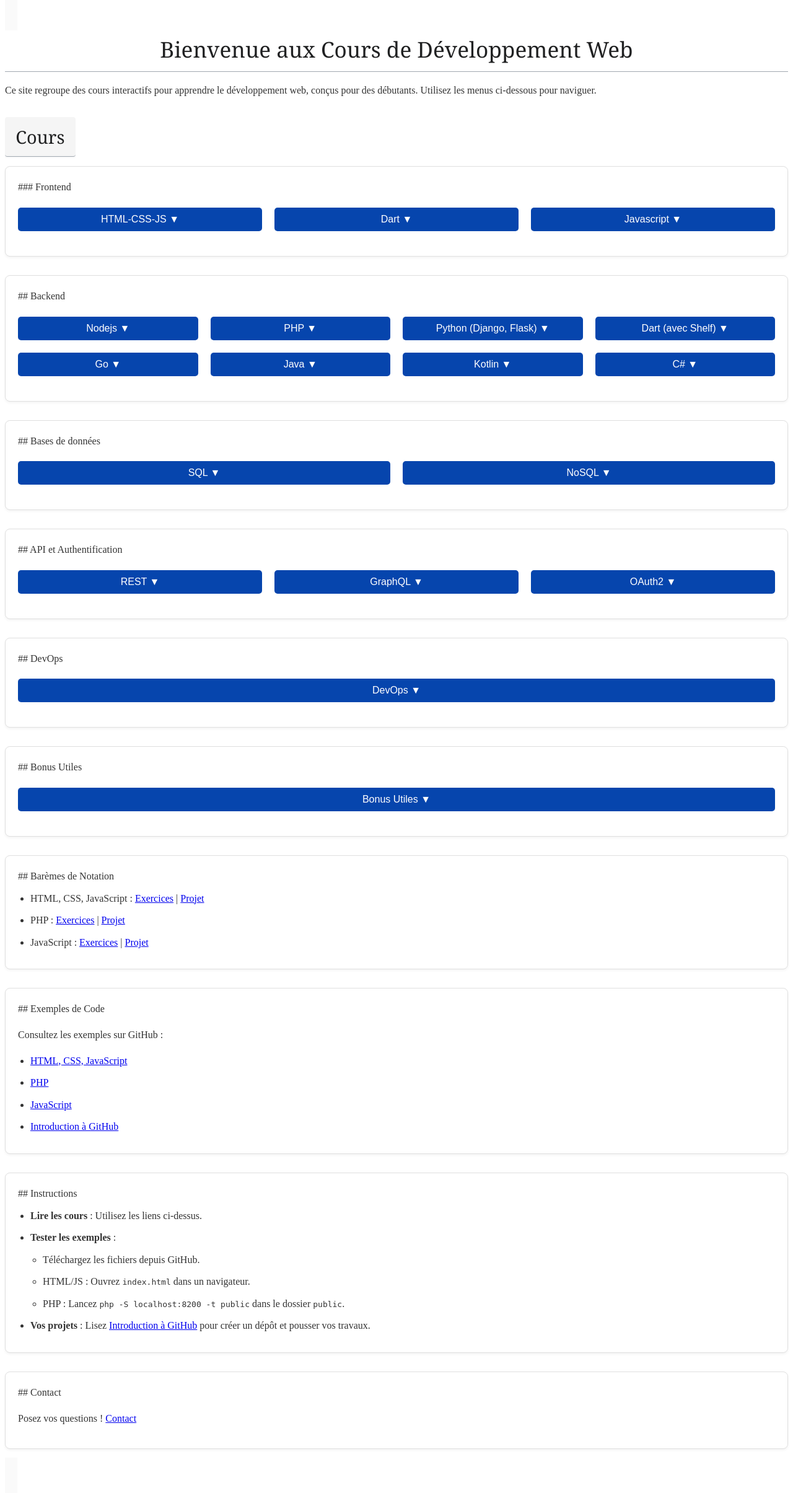
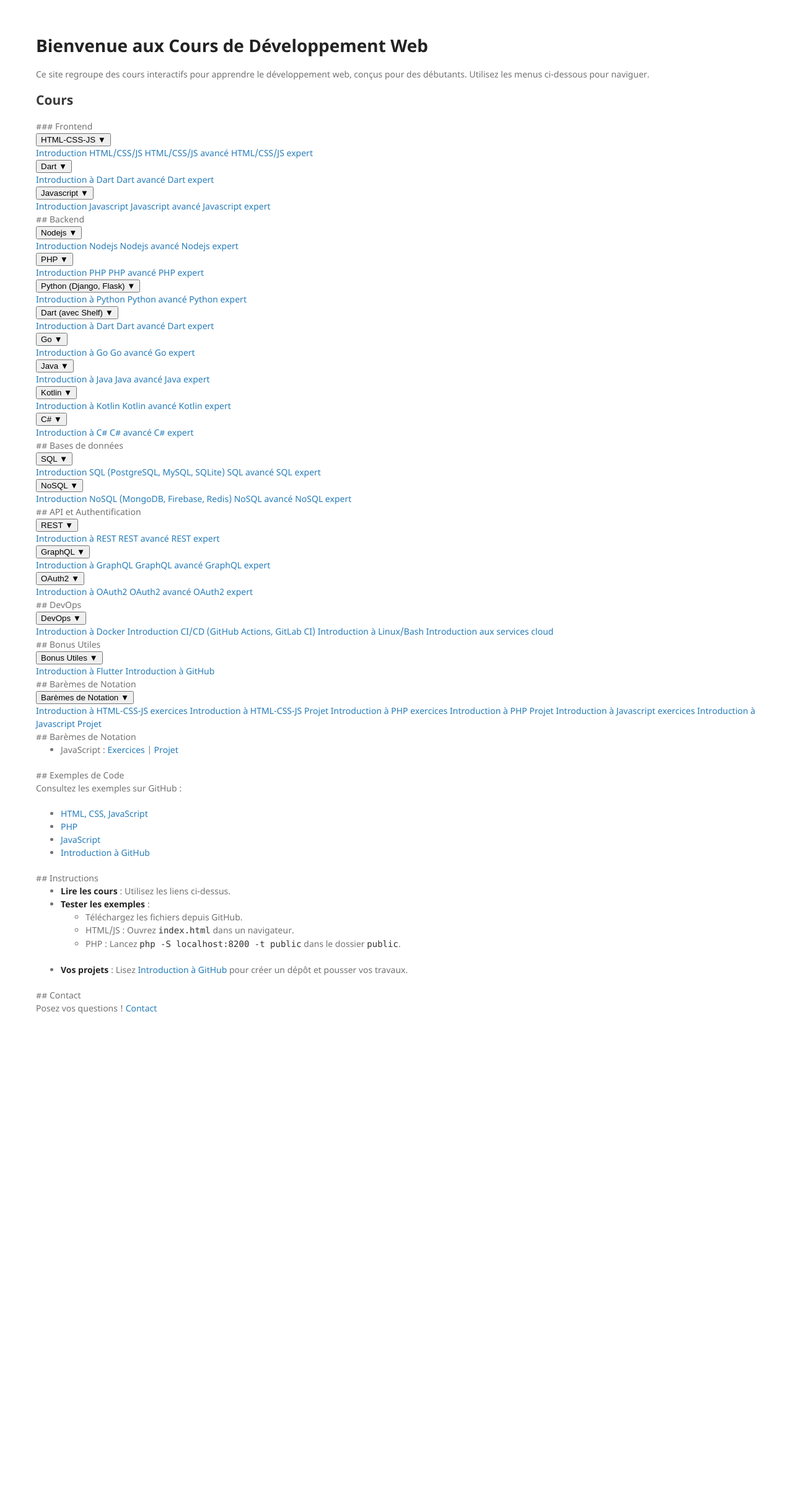
Before and after one commit to lakrim92/Cours_WebDevelopment, a PHP site: page / in a window 1280 px wide. Shown: the whole page at 62% size. After the commit the page ends 1636 px from the top, so only its background shows below. Run offline with PHP 8.4, Linux system fonts and the light colour scheme.

Commit message:
depot avec menu deroulant

```diff
--- a/_site/assets/css/style.css
+++ b/_site/assets/css/style.css
@@ -1,160 +1,216 @@
-/* Conteneur global pour éviter les conflits avec le thème */
-.site-content {
-    all: initial;
-    /* Réinitialise les styles du thème */
-    font-family: 'Linux Libertine', 'Times New Roman', serif;
-    line-height: 1.6;
-    color: #333;
-    max-width: 1000px;
-    margin: 0 auto;
-    padding: 20px;
-    background-color: #fafafa;
-}
+@font-face { font-family: 'Noto Sans'; font-weight: 400; font-style: normal; src: url("../fonts/Noto-Sans-regular/Noto-Sans-regular.eot"); src: url("../fonts/Noto-Sans-regular/Noto-Sans-regular.eot?#iefix") format("embedded-opentype"), local("Noto Sans"), local("Noto-Sans-regular"), url("../fonts/Noto-Sans-regular/Noto-Sans-regular.woff2") format("woff2"), url("../fonts/Noto-Sans-regular/Noto-Sans-regular.woff") format("woff"), url("../fonts/Noto-Sans-regular/Noto-Sans-regular.ttf") format("truetype"), url("../fonts/Noto-Sans-regular/Noto-Sans-regular.svg#NotoSans") format("svg"); }
+@font-face { font-family: 'Noto Sans'; font-weight: 700; font-style: normal; src: url("../fonts/Noto-Sans-700/Noto-Sans-700.eot"); src: url("../fonts/Noto-Sans-700/Noto-Sans-700.eot?#iefix") format("embedded-opentype"), local("Noto Sans Bold"), local("Noto-Sans-700"), url("../fonts/Noto-Sans-700/Noto-Sans-700.woff2") format("woff2"), url("../fonts/Noto-Sans-700/Noto-Sans-700.woff") format("woff"), url("../fonts/Noto-Sans-700/Noto-Sans-700.ttf") format("truetype"), url("../fonts/Noto-Sans-700/Noto-Sans-700.svg#NotoSans") format("svg"); }
+@font-face { font-family: 'Noto Sans'; font-weight: 400; font-style: italic; src: url("../fonts/Noto-Sans-italic/Noto-Sans-italic.eot"); src: url("../fonts/Noto-Sans-italic/Noto-Sans-italic.eot?#iefix") format("embedded-opentype"), local("Noto Sans Italic"), local("Noto-Sans-italic"), url("../fonts/Noto-Sans-italic/Noto-Sans-italic.woff2") format("woff2"), url("../fonts/Noto-Sans-italic/Noto-Sans-italic.woff") format("woff"), url("../fonts/Noto-Sans-italic/Noto-Sans-italic.ttf") format("truetype"), url("../fonts/Noto-Sans-italic/Noto-Sans-italic.svg#NotoSans") format("svg"); }
+@font-face { font-family: 'Noto Sans'; font-weight: 700; font-style: italic; src: url("../fonts/Noto-Sans-700italic/Noto-Sans-700italic.eot"); src: url("../fonts/Noto-Sans-700italic/Noto-Sans-700italic.eot?#iefix") format("embedded-opentype"), local("Noto Sans Bold Italic"), local("Noto-Sans-700italic"), url("../fonts/Noto-Sans-700italic/Noto-Sans-700italic.woff2") format("woff2"), url("../fonts/Noto-Sans-700italic/Noto-Sans-700italic.woff") format("woff"), url("../fonts/Noto-Sans-700italic/Noto-Sans-700italic.ttf") format("truetype"), url("../fonts/Noto-Sans-700italic/Noto-Sans-700italic.svg#NotoSans") format("svg"); }
+.highlight table td { padding: 5px; }
 
-/* Conteneur principal pour les sections */
-.site-content .section-container {
-    background-color: #fff !important;
-    border: 1px solid #e0e0e0 !important;
-    border-radius: 8px !important;
-    padding: 20px !important;
-    margin-bottom: 30px !important;
-    box-shadow: 0 2px 4px rgba(0, 0, 0, 0.05) !important;
-}
+.highlight table pre { margin: 0; }
 
-/* Style des titres inspiré de Wikipédia */
-.site-content h1,
-.site-content h2,
-.site-content h3,
-.site-content h4,
-.site-content h5,
-.site-content h6 {
-    font-family: 'Georgia', serif !important;
-    color: #202122 !important;
-    margin: 0.5em 0 !important;
-    border-bottom: 1px solid #a2a9b1 !important;
-    padding-bottom: 0.2em !important;
-}
+.highlight .cm { color: #999988; font-style: italic; }
 
-.site-content h1 {
-    font-size: 2.2em !important;
-    font-weight: normal !important;
-    text-align: center !important;
-}
+.highlight .cp { color: #999999; font-weight: bold; }
 
-.site-content h2 {
-    font-size: 1.8em !important;
-    font-weight: normal !important;
-    background-color: #f5f5f5 !important;
-    padding: 0.3em 0.6em !important;
-    display: inline-block !important;
-    border-radius: 4px !important;
-    margin-bottom: 15px !important;
-}
+.highlight .c1 { color: #999988; font-style: italic; }
 
-.site-content h3 {
-    font-size: 1.5em !important;
-    font-weight: normal !important;
-}
+.highlight .cs { color: #999999; font-weight: bold; font-style: italic; }
 
-/* Style des menus déroulants */
-.site-content .dropdown-container {
-    display: grid !important;
-    grid-template-columns: repeat(auto-fit, minmax(250px, 1fr)) !important;
-    gap: 20px !important;
-    margin: 20px 0 !important;
-}
+.highlight .c, .highlight .cd { color: #999988; font-style: italic; }
 
-.site-content .dropdown {
-    position: relative !important;
-}
+.highlight .err { color: #a61717; background-color: #e3d2d2; }
 
-.site-content .dropbtn {
-    background-color: #0645ad !important;
-    color: white !important;
-    padding: 10px 20px !important;
-    font-size: 16px !important;
-    border: none !important;
-    cursor: pointer !important;
-    border-radius: 5px !important;
-    transition: background-color 0.3s ease !important;
-    width: 100% !important;
-    box-sizing: border-box !important;
-}
+.highlight .gd { color: #000000; background-color: #ffdddd; }
 
-.site-content .dropbtn:hover {
-    background-color: #0b0080 !important;
-}
+.highlight .ge { color: #000000; font-style: italic; }
 
-.site-content .dropdown-content {
-    display: none !important;
-    position: absolute !important;
-    background-color: #f9f9f9 !important;
-    min-width: 250px !important;
-    box-shadow: 0 8px 16px rgba(0, 0, 0, 0.2) !important;
-    z-index: 1 !important;
-    border-radius: 5px !important;
-    overflow: hidden !important;
-}
+.highlight .gr { color: #aa0000; }
 
-.site-content .dropdown-content a {
-    color: #0645ad !important;
-    padding: 12px 16px !important;
-    text-decoration: none !important;
-    display: block !important;
-    font-family: 'Linux Libertine', serif !important;
-    transition: background-color 0.2s !important;
-}
+.highlight .gh { color: #999999; }
 
-.site-content .dropdown-content a:hover {
-    background-color: #f1f1f1 !important;
-}
+.highlight .gi { color: #000000; background-color: #ddffdd; }
 
-/* Style des séparateurs (<hr>) */
-.site-content hr {
-    border: none !important;
-    border-top: 2px solid #e0e0e0 !important;
-    margin: 30px 0 !important;
-}
+.highlight .go { color: #888888; }
 
-/* Style des listes */
-.site-content ul {
-    margin: 10px 0 !important;
-    padding-left: 20px !important;
-}
+.highlight .gp { color: #555555; }
 
-.site-content ul li {
-    margin-bottom: 10px !important;
-}
+.highlight .gs { font-weight: bold; }
 
-/* Style pour les images de profil */
-.site-content .profile-image {
-    max-width: 500px !important;
-    height: auto !important;
-    display: block !important;
-    margin: 0 auto !important;
-    border-radius: 4px !important;
-}
+.highlight .gu { color: #aaaaaa; }
 
-/* Responsivité */
-@media screen and (max-width: 768px) {
-    .site-content {
-        padding: 10px !important;
-    }
+.highlight .gt { color: #aa0000; }
 
-    .site-content .section-container {
-        padding: 15px !important;
-        margin: 10px 10px !important;
-    }
+.highlight .kc { color: #000000; font-weight: bold; }
 
-    .site-content .dropdown-container {
-        grid-template-columns: 1fr !important;
-    }
+.highlight .kd { color: #000000; font-weight: bold; }
 
-    .site-content h1 {
-        font-size: 1.8em !important;
-    }
+.highlight .kn { color: #000000; font-weight: bold; }
 
-    .site-content h2 {
-        font-size: 1.5em !important;
-    }
-}
+.highlight .kp { color: #000000; font-weight: bold; }
+
+.highlight .kr { color: #000000; font-weight: bold; }
+
+.highlight .kt { color: #445588; font-weight: bold; }
+
+.highlight .k, .highlight .kv { color: #000000; font-weight: bold; }
+
+.highlight .mf { color: #009999; }
+
+.highlight .mh { color: #009999; }
+
+.highlight .il { color: #009999; }
+
+.highlight .mi { color: #009999; }
+
+.highlight .mo { color: #009999; }
+
+.highlight .m, .highlight .mb, .highlight .mx { color: #009999; }
+
+.highlight .sb { color: #d14; }
+
+.highlight .sc { color: #d14; }
+
+.highlight .sd { color: #d14; }
+
+.highlight .s2 { color: #d14; }
+
+.highlight .se { color: #d14; }
+
+.highlight .sh { color: #d14; }
+
+.highlight .si { color: #d14; }
+
+.highlight .sx { color: #d14; }
+
+.highlight .sr { color: #009926; }
+
+.highlight .s1 { color: #d14; }
+
+.highlight .ss { color: #990073; }
+
+.highlight .s { color: #d14; }
+
+.highlight .na { color: #008080; }
+
+.highlight .bp { color: #999999; }
+
+.highlight .nb { color: #0086B3; }
+
+.highlight .nc { color: #445588; font-weight: bold; }
+
+.highlight .no { color: #008080; }
+
+.highlight .nd { color: #3c5d5d; font-weight: bold; }
+
+.highlight .ni { color: #800080; }
+
+.highlight .ne { color: #990000; font-weight: bold; }
+
+.highlight .nf { color: #990000; font-weight: bold; }
+
+.highlight .nl { color: #990000; font-weight: bold; }
+
+.highlight .nn { color: #555555; }
+
+.highlight .nt { color: #000080; }
+
+.highlight .vc { color: #008080; }
+
+.highlight .vg { color: #008080; }
+
+.highlight .vi { color: #008080; }
+
+.highlight .nv { color: #008080; }
+
+.highlight .ow { color: #000000; font-weight: bold; }
+
+.highlight .o { color: #000000; font-weight: bold; }
+
+.highlight .w { color: #bbbbbb; }
+
+.highlight { background-color: #f8f8f8; }
+
+body { background-color: #fff; padding: 50px; font: 14px/1.5 "Noto Sans", "Helvetica Neue", Helvetica, Arial, sans-serif; color: #727272; font-weight: 400; }
+
+h1, h2, h3, h4, h5, h6 { color: #222; margin: 0 0 20px; }
+
+p, ul, ol, table, pre, dl { margin: 0 0 20px; }
+
+h1, h2, h3 { line-height: 1.1; }
+
+h1 { font-size: 28px; }
+
+h2 { color: #393939; }
+
+h3, h4, h5, h6 { color: #494949; }
+
+a { color: #267CB9; text-decoration: none; }
+
+a:hover, a:focus { color: #069; font-weight: bold; }
+
+a small { font-size: 11px; color: #777; margin-top: -0.3em; display: block; }
+
+a:hover small { color: #777; }
+
+.wrapper { width: 860px; margin: 0 auto; }
+
+blockquote { border-left: 1px solid #e5e5e5; margin: 0; padding: 0 0 0 20px; font-style: italic; }
+
+code, pre { font-family: Monaco, Bitstream Vera Sans Mono, Lucida Console, Terminal, Consolas, Liberation Mono, DejaVu Sans Mono, Courier New, monospace; color: #333; }
+
+pre { padding: 8px 15px; background: #f8f8f8; border-radius: 5px; border: 1px solid #e5e5e5; overflow-x: auto; }
+
+table { width: 100%; border-collapse: collapse; }
+
+th, td { text-align: left; padding: 5px 10px; border-bottom: 1px solid #e5e5e5; }
+
+dt { color: #444; font-weight: 700; }
+
+th { color: #444; }
+
+img { max-width: 100%; }
+
+kbd { background-color: #fafbfc; border: 1px solid #c6cbd1; border-bottom-color: #959da5; border-radius: 3px; box-shadow: inset 0 -1px 0 #959da5; color: #444d56; display: inline-block; font-size: 11px; line-height: 10px; padding: 3px 5px; vertical-align: middle; }
+
+header { width: 270px; float: left; position: fixed; -webkit-font-smoothing: subpixel-antialiased; }
+
+ul.downloads { list-style: none; height: 40px; padding: 0; background: #f4f4f4; border-radius: 5px; border: 1px solid #e0e0e0; width: 270px; }
+
+.downloads li { width: 89px; float: left; border-right: 1px solid #e0e0e0; height: 40px; }
+
+.downloads li:first-child a { border-radius: 5px 0 0 5px; }
+
+.downloads li:last-child a { border-radius: 0 5px 5px 0; }
+
+.downloads a { line-height: 1; font-size: 11px; color: #676767; display: block; text-align: center; padding-top: 6px; height: 34px; }
+
+.downloads a:hover, .downloads a:focus { color: #675C5C; font-weight: bold; }
+
+.downloads ul a:active { background-color: #f0f0f0; }
+
+strong { color: #222; font-weight: 700; }
+
+.downloads li + li + li { border-right: none; width: 89px; }
+
+.downloads a strong { font-size: 14px; display: block; color: #222; }
+
+section { width: 500px; float: right; padding-bottom: 50px; }
+
+small { font-size: 11px; }
+
+hr { border: 0; background: #e5e5e5; height: 1px; margin: 0 0 20px; }
+
+footer { width: 270px; float: left; position: fixed; bottom: 50px; -webkit-font-smoothing: subpixel-antialiased; }
+
+@media print, screen and (max-width: 960px) { div.wrapper { width: auto; margin: 0; }
+  header, section, footer { float: none; position: static; width: auto; }
+  header { padding-right: 320px; }
+  section { border: 1px solid #e5e5e5; border-width: 1px 0; padding: 20px 0; margin: 0 0 20px; }
+  header a small { display: inline; }
+  header ul { position: absolute; right: 50px; top: 52px; } }
+@media print, screen and (max-width: 720px) { body { word-wrap: break-word; }
+  header { padding: 0; }
+  header ul, header p.view { position: static; }
+  pre, code { word-wrap: normal; } }
+@media print, screen and (max-width: 480px) { body { padding: 15px; }
+  .downloads { width: 99%; }
+  .downloads li, .downloads li + li + li { width: 33%; } }
+@media print { body { padding: 0.4in; font-size: 12pt; color: #444; } }
--- a/_site/feed.xml
+++ b/_site/feed.xml
@@ -1 +1 @@
-<?xml version="1.0" encoding="utf-8"?><feed xmlns="http://www.w3.org/2005/Atom" ><generator uri="https://jekyllrb.com/" version="3.10.0">Jekyll</generator><link href="http://localhost:4000/feed.xml" rel="self" type="application/atom+xml" /><link href="http://localhost:4000/" rel="alternate" type="text/html" /><updated>2025-05-30T11:45:46+02:00</updated><id>http://localhost:4000/feed.xml</id><title type="html">Cours Web Development</title><subtitle>Support de cours pour le développement web</subtitle></feed>
+<?xml version="1.0" encoding="utf-8"?><feed xmlns="http://www.w3.org/2005/Atom" ><generator uri="https://jekyllrb.com/" version="3.10.0">Jekyll</generator><link href="http://localhost:4000/feed.xml" rel="self" type="application/atom+xml" /><link href="http://localhost:4000/" rel="alternate" type="text/html" /><updated>2025-05-30T11:55:25+02:00</updated><id>http://localhost:4000/feed.xml</id><title type="html">Cours Web Development</title><subtitle>Support de cours pour le développement web</subtitle></feed>
--- a/_site/index.html
+++ b/_site/index.html
@@ -206,9 +206,23 @@
 </div>
 <div class="section-container">
 ## Barèmes de Notation
+<div class="dropdown-container">
+<div class="dropdown">
+  <button class="dropbtn">Barèmes de Notation ▼</button>
+  <div class="dropdown-content">
+    <a href="/grading/html-css-js.html">Introduction à HTML-CSS-JS exercices</a>
+    <a href="/grading/html-css-js-project.html">Introduction à HTML-CSS-JS Projet</a>
+    <a href="/grading/php-exercices.html">Introduction à PHP exercices</a>
+    <a href="/grading/php-project.html">Introduction à PHP Projet</a>
+    <a href="/grading/javascript-exercices.html">Introduction à Javascript exercices</a>
+    <a href="/grading/javascript-project.html">Introduction à Javascript Projet</a>
+  </div>
+</div>
+</div>
+</div>
+<div class="section-container">
+## Barèmes de Notation
 <ul>
-<li>HTML, CSS, JavaScript : <a href="/grading/html-css-js-exercises.html">Exercices</a> | <a href="/grading/html-css-js-project.html">Projet</a></li>
-<li>PHP : <a href="/grading/php-exercises.html">Exercices</a> | <a href="/grading/php-project.html">Projet</a></li>
 <li>JavaScript : <a href="/grading/javascript-exercises.html">Exercices</a> | <a href="/grading/javascript-project.html">Projet</a></li>
 </ul>
 </div>
```
Also changed, not shown: docs/index.md (+17 -2 lines).
